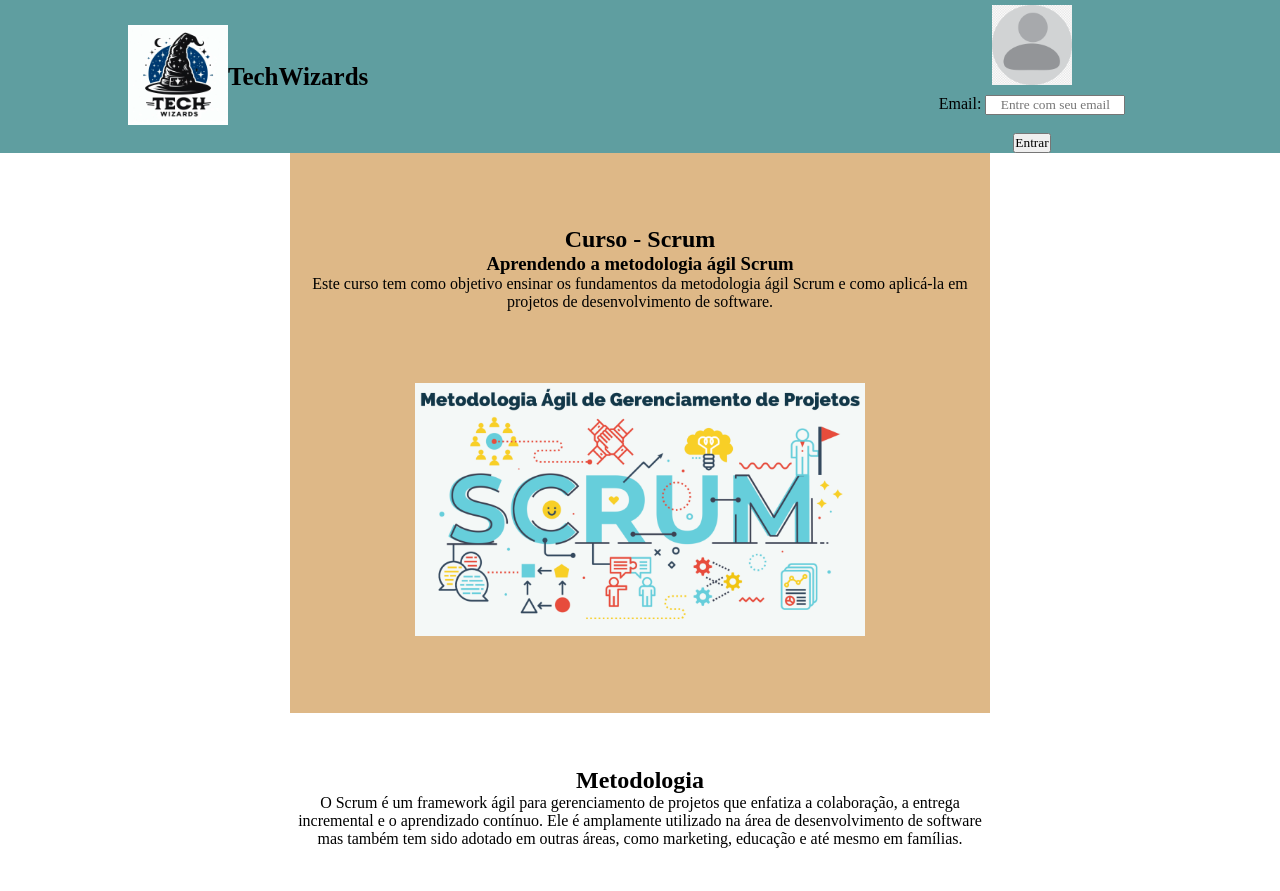
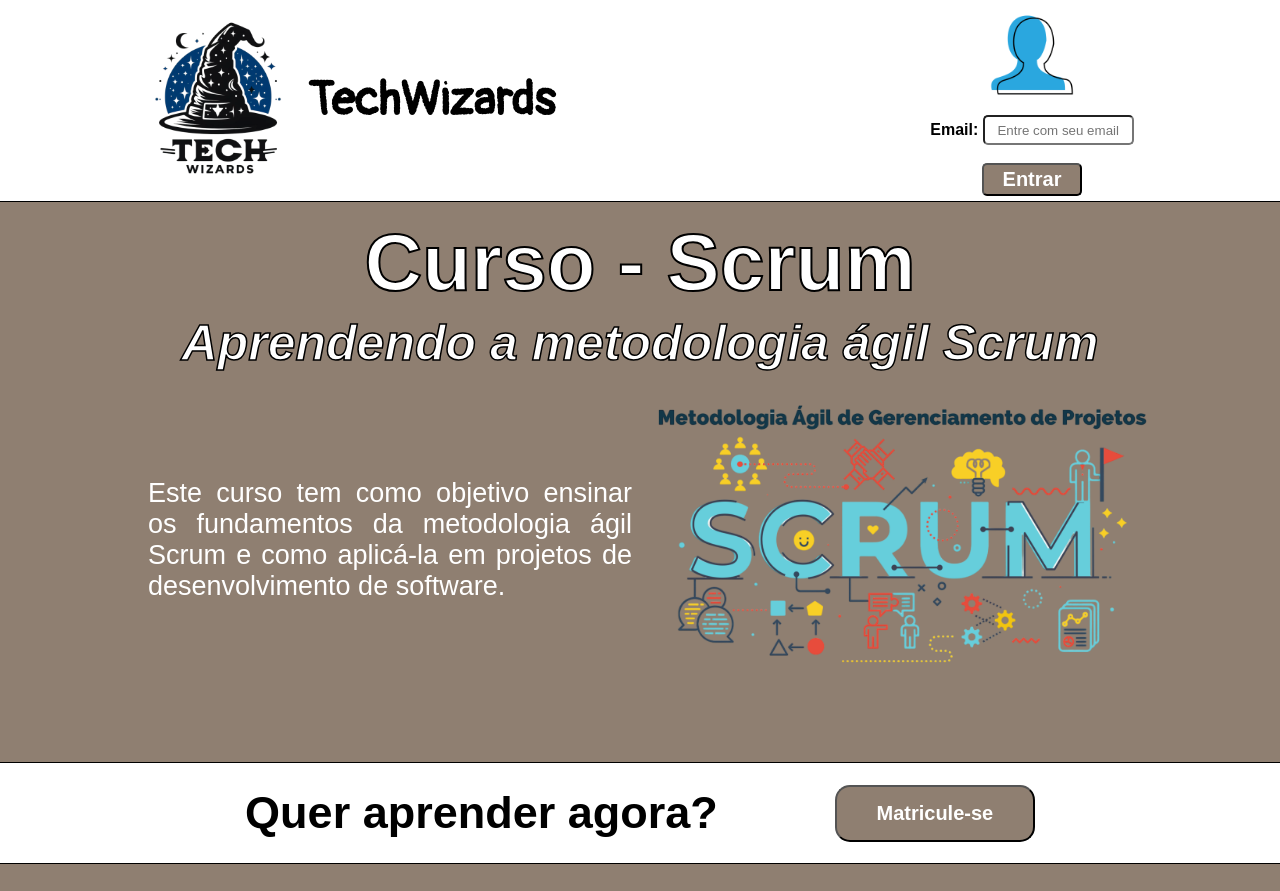
Before and after one commit to gmlebc/DSM-1, a plain HTML site: page html/index(homepage).html in a window 1280 px wide. Shown: the top 891 px of the page. Drawn offline with Linux system fonts and the light colour scheme.

Commit message:
Alteraçao no HTML e CSS, versao 1.2

```diff
--- a/css/style.css
+++ b/css/style.css
@@ -1,10 +1,32 @@
+/* cores
+#6498BB Azul pouco escuro
+#667f91 ignored
+#54ace5 Azul mais claro
+#596166 Cinza claro
+#2d363c Cinza medio
+#1e2b33 Cinza escuro
+#f1f2f7 quase branco */
+
+
+
+body{
+    display: flex;
+    /* flex-wrap: wrap; */
+    flex-direction: column;
+    align-items:center;
+    justify-content: center;
+}
+.pangolin-regular {
+    font-family: "Pangolin", cursive;
+    font-weight: 400;
+    font-style: normal;
+}
 *{
     margin: 0;
     padding: 0;
     box-sizing: border-box;
-    font-family: 'Source Sans Pro','sans-serif';
+    font-family: sans-serif;
 }
-
 /*Estilos Comuns*/
 .container{
     max-width: 1024px;
@@ -14,24 +36,33 @@
 /*Estilos Topo*/
 header, footer{
     width: 100%;
-    background-color: cadetblue;
+    box-shadow: rgba(0, 0, 0, 0.15) 1.95px 1.95px 2.6px;
+    padding: 5px 0 5px 0;
+    text-align: center;
+}
+main{
+    width: 100%;
 }
 header .container{
     display: flex;
     justify-content: space-between;
+    border-bottom: 1px  black;
 }
 .logo{
     max-width: 240px;
-
     display: flex;
     align-items: center;
     justify-content:space-between;
 }
+.logo img{
+    width: 180px;
+}
 .logo p{
-    font-size: 25px;
+    color: black;
+    font-size: 47px;
     text-align: left;
-    color: black;
     font-weight: bold;
+    font-family: "Pangolin", cursive;
 }
 .entraLogin{
     width: 240px ;
@@ -39,39 +70,125 @@ header .container{
     flex-direction: column;
     justify-content: center;
     align-items: center;
-    padding-top: 5px;
-
 }
 .entraLogin img{
-    width: 80px;
+    width: 100px;
     margin-bottom: 10px;
+    align-items: center;
+}
+.login label{
+    font-weight: 600;
 }
 .login .email{
-    width:140px;
+    width:151px;
+    height: 30px;
     text-align: center;
+    border-radius: 5px;
 }
 .button{
     text-align: center;
+
+}
+.texto-botao{
+    padding: 3px;
+    width:100px;
+    border-radius: 5px;
+    background-color: #8f7f71;
 }
 
 /*Estilos Corpo/Conteúdo*/
+    /*Estilos comuns*/
 .homepage1, .homepage2{
-    max-width: 700px;
+    max-width: 100%;
+    background-color: #8f7f71;
+    border-top: 1px solid black;
+    border-bottom: 1px solid black;
+}
+.sobre-homepage{
+    display: flex;
+    flex-direction: column;
+    align-items: center;
+}
+.sobre-homepage h2, .sobre-homepage h3, .sobre-homepage p{
+    color: #fff;
+    border: 1px black;
+}
+.especial{
+    display: flex;
+    flex-direction: row;
+    max-width: 1024px;
+    height: 60%;
+    background-color: #8f7f71;
+}
+.especial .p{
+    display: flex;
+    justify-content: center;
+    align-items: center;
+}
+.especial p{
+    padding: 20px;
+}
+.sobre-conteudo{
+    margin: auto 0;
+    text-align: center;
     height: 70vh;
-    display: flex;
-    flex-direction:column;
-    justify-content: space-evenly;
-    align-items: center;
-    text-align: center;
 
 }
+.sobre-conteudo h2{
+    font-size: 80px;
+    font-weight: bold;
+    padding-top: 15px;
+    -webkit-text-stroke-width: 2px; /* Largura da borda */
+    -webkit-text-stroke-color: black;
+}
+.sobre-conteudo h3{
+    font-size:50px;
+    font-style: italic;
+    padding-top: 5px;
+    -webkit-text-stroke-width: 1.5px; /* Largura da borda */
+    -webkit-text-stroke-color: black;
+}
+.sobre-conteudo p{
+    font-size: 27px;
+    text-align: justify;
+    font-weight: 500;
+    width: 800px;
+}
+.img-conteudo{
+    display: flex;
+    align-items: center;
+    justify-content: center;
+}
+.separa-homepage{
 
-.homepage1{
-    background-color: burlywood;
+    margin: auto 0;
+}
+.separa-homepage .container{
+    height: 100px;
+
+    display: flex;
+    align-items: center;
+    justify-content: space-evenly;
+}
+.separa-homepage p{
+    font-size: 45px;
+    font-weight: bold;
+}
+.separa-homepage button{
+    width: 200px;
+    padding: 15px;
+    border-radius: 15px;
+    background-color: #8f7f71;
+}
+button{
+    color:#fff;
+    font-size: 20px;
+    font-weight: bold;
 }
 .homepage1 img, .homepage2 img{
-    width:450px;
+    width:500px;
 }
+
 
 /*Estilos Rodapé*/
 .rodape{
@@ -82,10 +199,13 @@ header .container{
     text-align: center;
     padding: 20px;
 
-    color: #fff;
+    color: black;
     font-size: 20px;
+
 }
 span{
     color: black;
     font-weight: bold;
+    font-family: "Pangolin", cursive;
+    font-size: 32px;
 }
--- a/html/index(homepage).html
+++ b/html/index(homepage).html
@@ -5,18 +5,23 @@
     <meta name="viewport" content="width=device-width, initial-scale=1.0">
     <link rel="stylesheet" href="../css/style.css">
     <title>Homepage - Curso de Scrum</title>
+
+    <link rel="preconnect" href="https://fonts.googleapis.com">
+    <link rel="preconnect" href="https://fonts.gstatic.com" crossorigin>
+    <link href="https://fonts.googleapis.com/css2?family=Pangolin&display=swap" rel="stylesheet">
+
 </head>
 <body>
     <header>
         <div class="container">
             <div class="logo" id="Homepage">
                 <a href="index.html">
-                    <img src="../assets/Logo_TechWizards_Final.png" alt="Logo_TechWizards" width=100px height="100px">
+                    <img src="../assets/logosemfundo.png" alt="Logo_TechWizards">
                 </a>
                 <p>TechWizards</p>
             </div>
             <div class="entraLogin">
-                <img src="../assets/imgPerfil.png" alt="Imagem do Pefil" width="100px">
+                <img src="../assets/perfil.webp" alt="Imagem do Pefil" >
                 <div class="login">
                     <form>
                         <label>Email:</label>
@@ -24,32 +29,46 @@
                         <br>
                     </form>
                     <br>
-                    <div class="button"><button>Entrar</button></div>
+                    <div class="button"><button class="texto-botao">Entrar</button></div>
                 </div>
             </div>
         </div>
     </header>
     <main>
-        <div class="container homepage1">
-            <div class="sobre-conteudo">
-                <h2>Curso - Scrum</h2>
-                <h3>Aprendendo a metodologia ágil Scrum</h3>
-                <p>Este curso tem como objetivo ensinar os fundamentos da metodologia ágil Scrum e como aplicá-la em projetos de desenvolvimento de software.</p>
+        <div class="homepage1">
+            <div class="container sobre-homepage">
+                <div class="sobre-conteudo">
+                    <h2>Curso - Scrum</h2>
+                    <h3>Aprendendo a metodologia ágil Scrum</h3>
+                    <div class="especial">
+                        <p class="p">Este curso tem como objetivo ensinar os fundamentos da metodologia ágil Scrum e como aplicá-la em projetos de desenvolvimento de software.</p>
+
+                        <div class="img-conteudo">
+                            <img src="../assets/nome-Scrum-semfundo.png" alt="Scrum">
+                         </div>
+                    </div>
+                </div>
             </div>
-            <div class="img-conteudo">
-                <img src="../assets/nome-Scrum.png" alt="Scrum">
+        </div>
+        <div class="separa-homepage">
+            <div class="container ">
+                <p>Quer aprender agora?</p>
+                <button>Matricule-se</button>
             </div>
-
         </div>
 
-        <div class="container homepage2">
-            <div class="sobre-conteudo">
-                <h2>Metodologia</h2>
-                <p>O Scrum é um framework ágil para gerenciamento de projetos que enfatiza a colaboração, a entrega incremental e o aprendizado contínuo. Ele é amplamente utilizado na área de desenvolvimento de software mas também tem sido adotado em outras áreas, como marketing, educação e até mesmo em famílias.
-                </p>
-            </div>
-            <div class="img-conteudo">
-                <img src="../assets/metodologia-scrum.png" alt="Ilustração Metodologia Scrum">
+        <div class=" homepage2">
+            <div class="container sobre-homepage">
+                <div class="sobre-conteudo">
+                    <h2>Metodologia</h2>
+                    <div class="especial">
+                        <p class="p">O Scrum é um framework ágil para gerenciamento de projetos que enfatiza a colaboração, a entrega incremental e o aprendizado contínuo. Ele é amplamente utilizado na área de desenvolvimento de software mas também tem sido adotado em outras áreas, como marketing, educação e até mesmo em famílias.
+                        </p>
+                        <div class="img-conteudo">
+                            <img src="../assets/metodologia-scrum.png" alt="Ilustração Metodologia Scrum">
+                        </div>
+                    </div>
+
             </div>
         </div>
     </main>
```
Also changed, not shown: Assets/logosemfundo.png (added), Assets/nome-Scrum-semfundo.png (added), Assets/perfil.webp (added).
